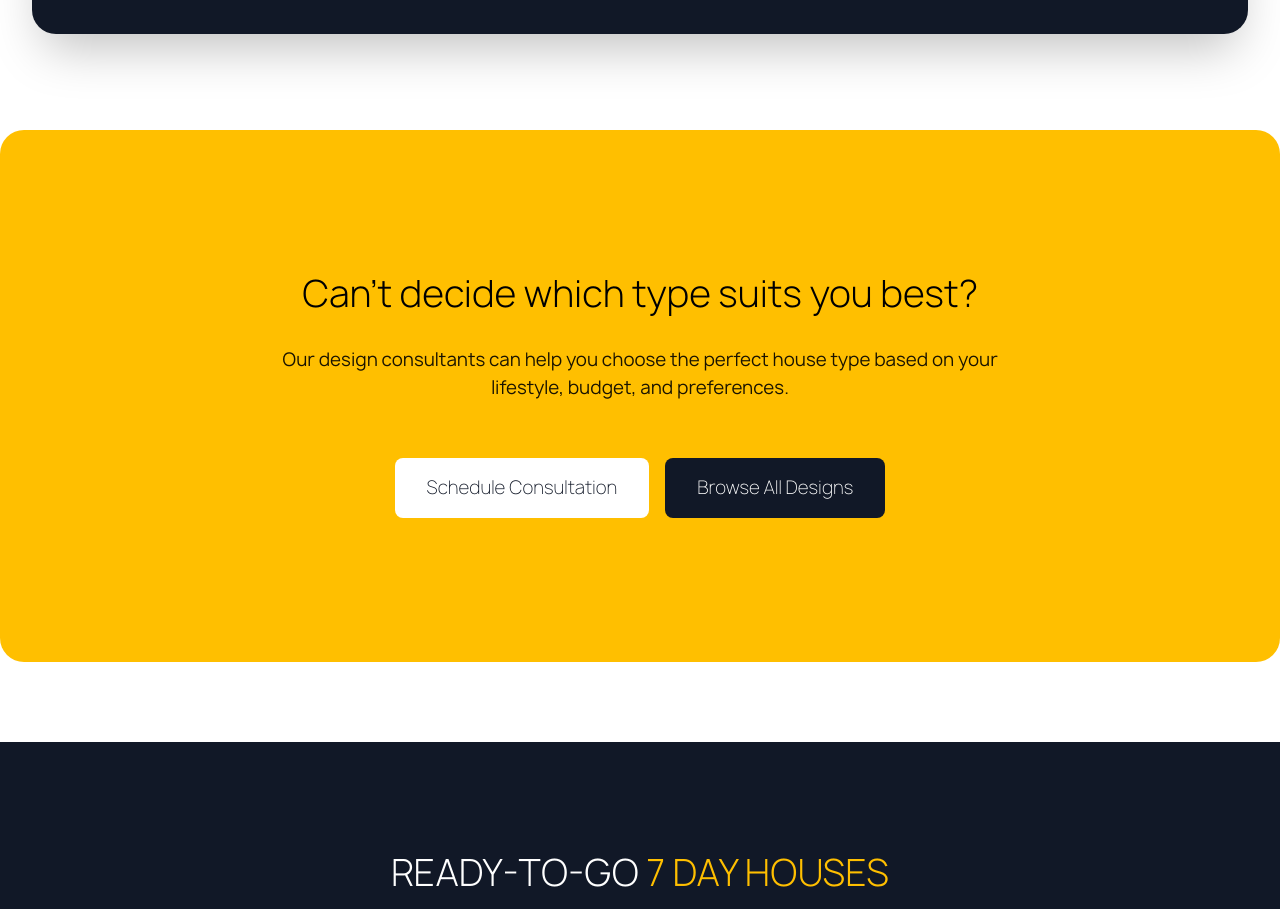
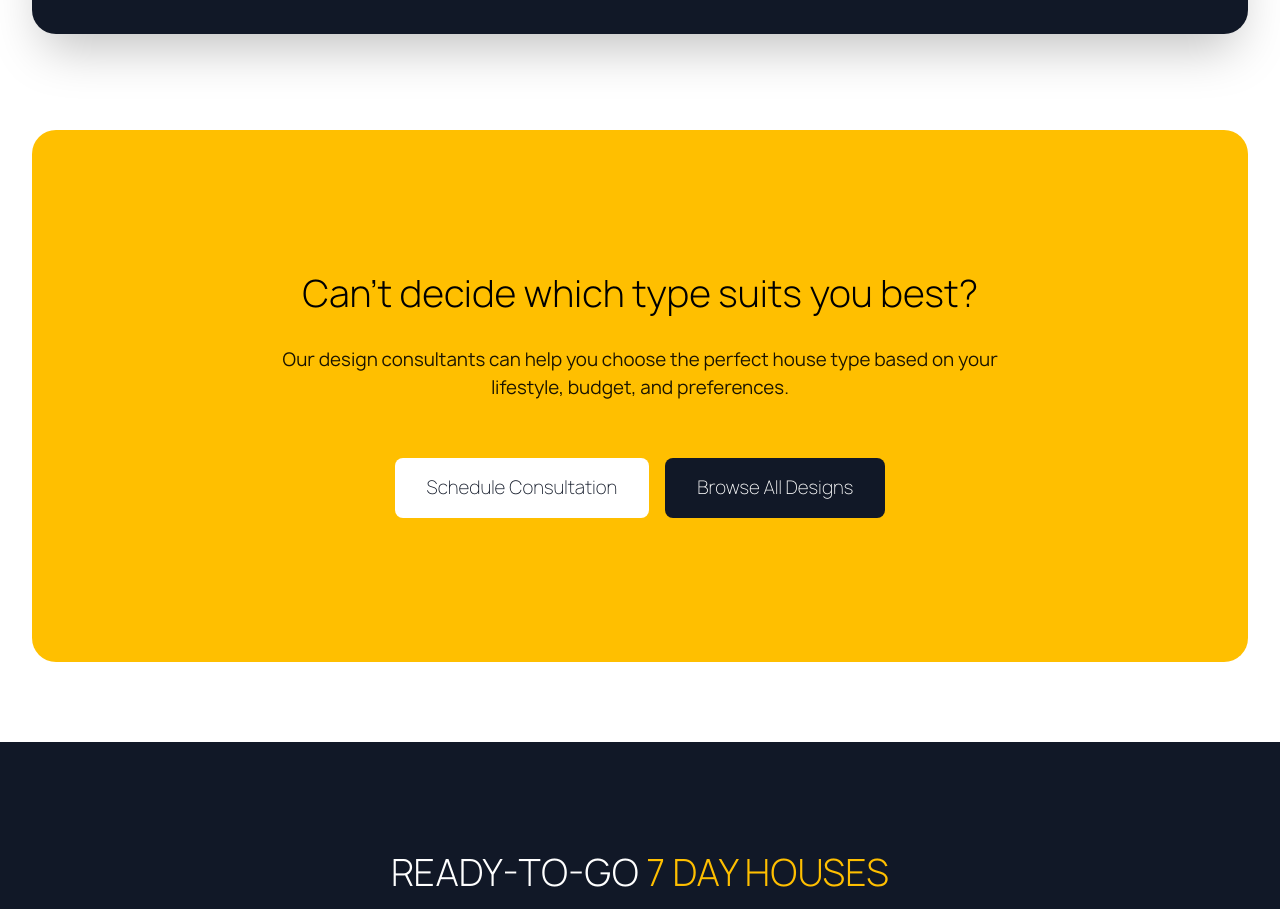
Before and after one commit to GeorgeLnA/prefab, a React (Vite) app: page / in a window 1280 px wide. Shown: the part 3280-4189 px from the top of the page. Built offline with nearby package versions, Linux system fonts and the light colour scheme; no server answers.

Commit message:
Make CTA section match MODULAR HOMES section width
- Removed full viewport width styling from CTA section
- CTA section now constrained by same container as MODULAR HOMES section
- Both sections now have consistent width

```diff
--- a/src/components/HouseTypes.tsx
+++ b/src/components/HouseTypes.tsx
@@ -177,15 +177,7 @@ const HouseTypes: React.FC = () => {
         </div>
 
         {/* Call to Action */}
-        <section
-          className="py-24 sm:py-28 md:py-32 lg:py-36 bg-gradient-to-br from-primary to-primary-dark mt-12 sm:mt-16 md:mt-20 lg:mt-24 rounded-2xl sm:rounded-3xl"
-          style={{
-            width: '100vw',
-            marginLeft: '50%',
-            transform: 'translateX(-50%)',
-            maxWidth: 'none'
-          }}
-        >
+        <section className="py-24 sm:py-28 md:py-32 lg:py-36 bg-gradient-to-br from-primary to-primary-dark mt-12 sm:mt-16 md:mt-20 lg:mt-24 rounded-2xl sm:rounded-3xl">
           <div className="max-w-[1920px] mx-auto px-4 sm:px-6 lg:px-8 text-center">
             <h2 className="text-lg sm:text-xl md:text-2xl lg:text-3xl xl:text-4xl 2xl:text-5xl font-light text-black mb-3 sm:mb-4 md:mb-5 lg:mb-6 xl:mb-8 leading-tight px-1 sm:px-2 md:px-0">
               Can't decide which type suits you best?
```
